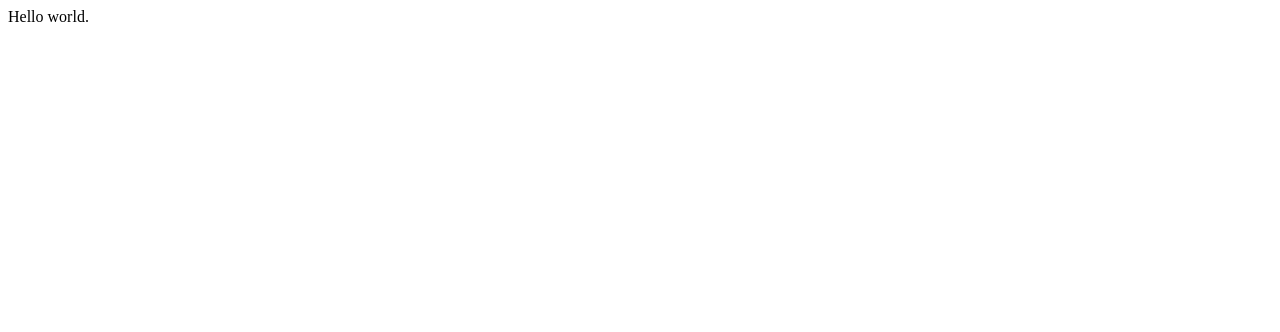
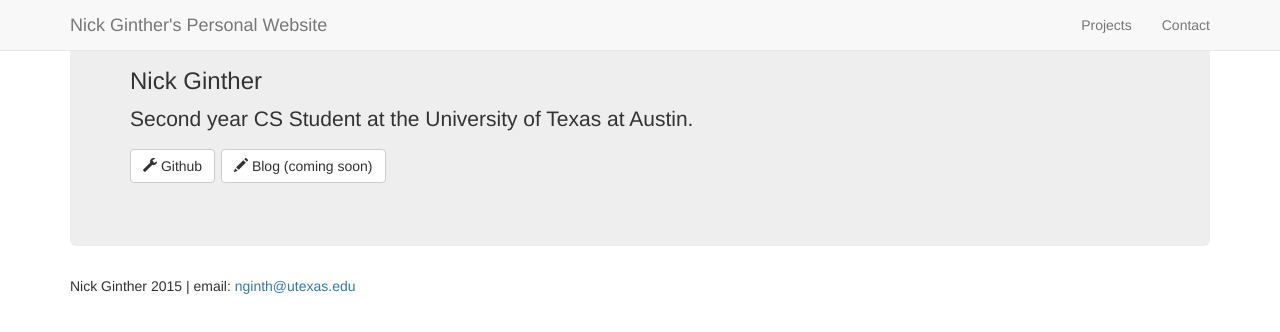
Before and after one commit to nginth/old-website-2, a plain HTML site: page index.html in a window 1280 px wide. Drawn offline with nearby package versions, Linux system fonts and the light colour scheme.

Commit message:
created basic layout of website

```diff
--- a/index.html
+++ b/index.html
@@ -1,11 +1,53 @@
 <!DOCTYPE html>
-<html>
+<html lang="en">
 <head>
-<title>Nick Ginther's Personal Website</title>
+    <meta name="viewport" content="width=device-width, initial-scale=1">
+    <meta http-equiv="X-UA-Compatible" content="IE=edge">
+    <meta charset="utf-8">
+    <title>Nick Ginther's Personal Website</title>
+    <link href="bower_components/bootstrap/dist/css/bootstrap.min.css" rel="stylesheet">
+    <link href="css/styles.css" rel="stylesheet">
 </head>
-
 <body>
-Hello world.
+    <div id="background"></div>
+    <nav class="navbar navbar-default navbar-fixed-top">
+        <div class="container">
+            <div class="navbar-header">
+                <button type="button" class="navbar-toggle collapsed" data-toggle="collapse" data-target="#navbar" aria-expanded="false">
+                    <span class="sr-only">Toggle Navbar</span>
+                    <span class="icon-bar"></span>
+                    <span class="icon-bar"></span>
+                    <span class="icon-bar"></span>
+                </button>
+                <a id="header" href="#" class="navbar-brand navtext">Nick Ginther's Personal Website</a>
+            </div>
+            <div id="navbar" class="collapse navbar-collapse">
+                <ul class="nav navbar-nav navbar-right">
+                    <li><a href="#projects">Projects</a></li>
+                    <li><a href="#contact">Contact</a></li>
+                </ul>
+            </div><!--/.nav-collapse -->
+        </div>
+    </nav>
+    <div class="container">
+                <div class="jumbotron">
+                    <h3>Nick Ginther</h3>
+                    <p>Second year CS Student at the University of Texas at Austin.</p>
+                    <p>
+                        <a href="https://github.com/nginth" target="_blank" class="btn btn-default" aria-label="Left Align"><span class="glyphicon glyphicon-wrench" aria-hidden="true"></span> Github</a>
+                        <a href="https://github.com/nginth" target="_blank" class="btn btn-default" aria-label="Left Align"><span class="glyphicon glyphicon-pencil" aria-hidden="true"></span> Blog (coming soon)</a>
+                    </p>
+                </div>
+            </div>
+        </div>
+    </div>
+    <footer class="footer">
+        <div class="container">
+            Nick Ginther 2015 | email: <a href= "mailto:nginth@utexas.edu" >nginth@utexas.edu</a>
+        </div>
+    </footer>
+    <script src="bower_components/jquery/dist/jquery.min.js"></script>
+    <script src="bower_components/bootstrap/dist/js/bootstrap.min.js"></script>
 </body>
 
 </html>
```
